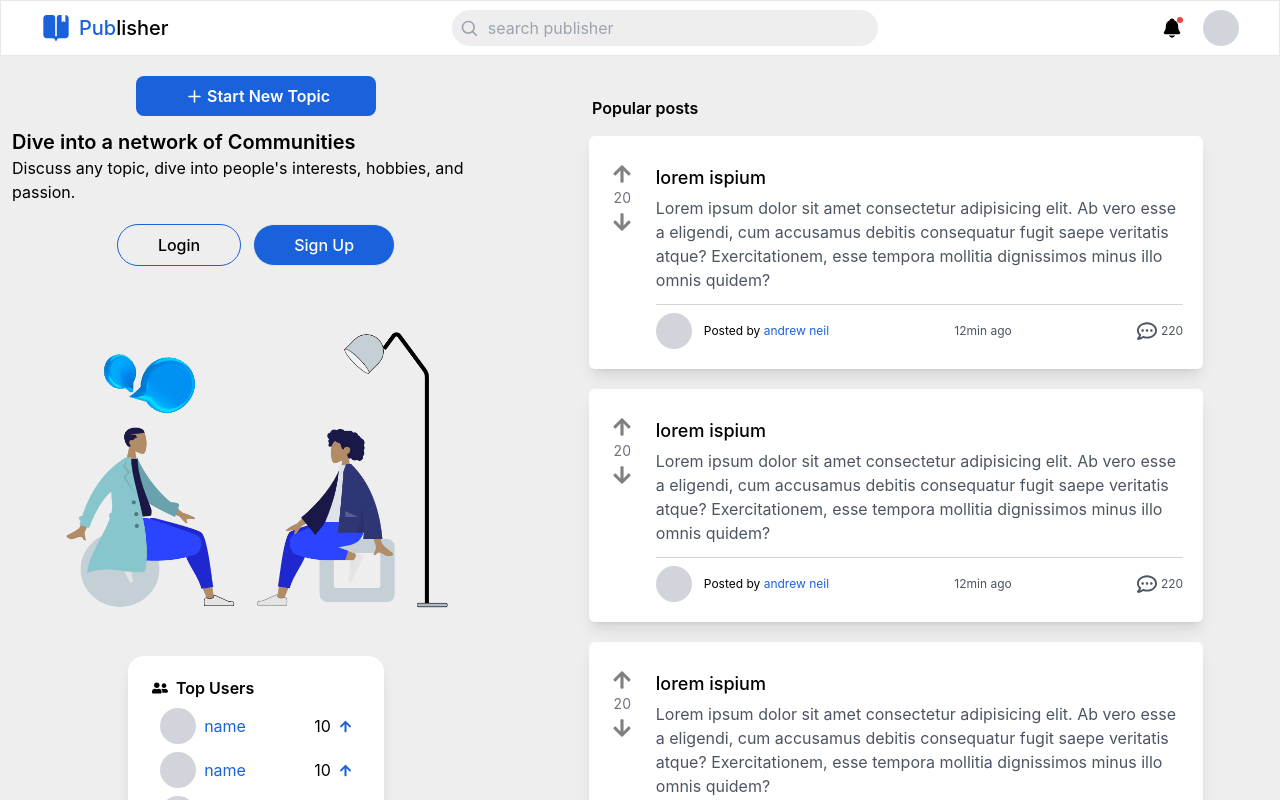
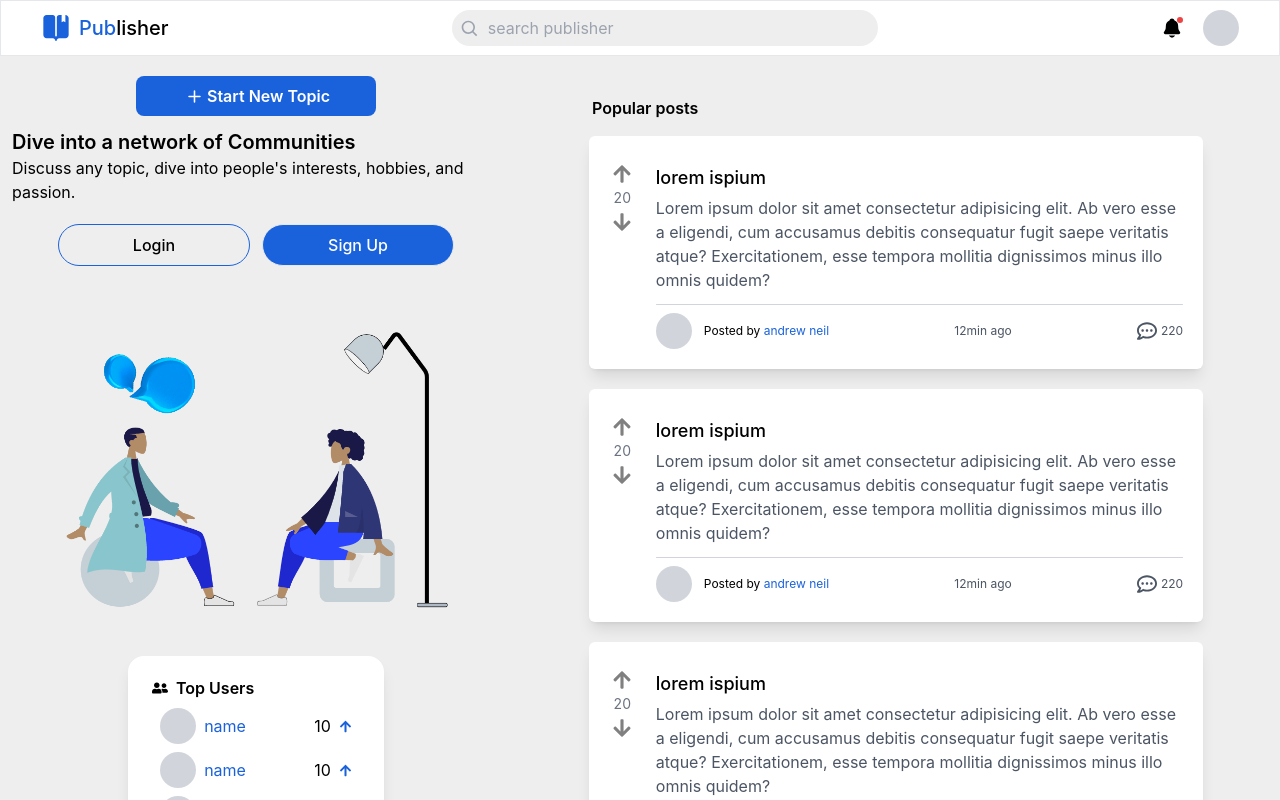
Before and after one commit to Michaeloye/publisher, a React (Vite) app: page / in a window 1280 px wide. Built offline with nearby package versions, Linux system fonts and the light colour scheme.

Commit message:
Add flex to style

```diff
--- a/src/components/LoginOrSignup.jsx
+++ b/src/components/LoginOrSignup.jsx
@@ -5,7 +5,7 @@ function LoginOrSignup({ text, onClick }) {
     // Depending on the text the button color is determined
     <div
       className={
-        `py-2 px-10 rounded-full font-medium cursor-pointer ` +
+        `py-2 px-10 w-48 rounded-full font-medium cursor-pointer flex items-center justify-center ` +
         (text === "Login"
           ? `bg-transparent border border-primary-blue `
           : `bg-primary-blue border text-white `)
```
